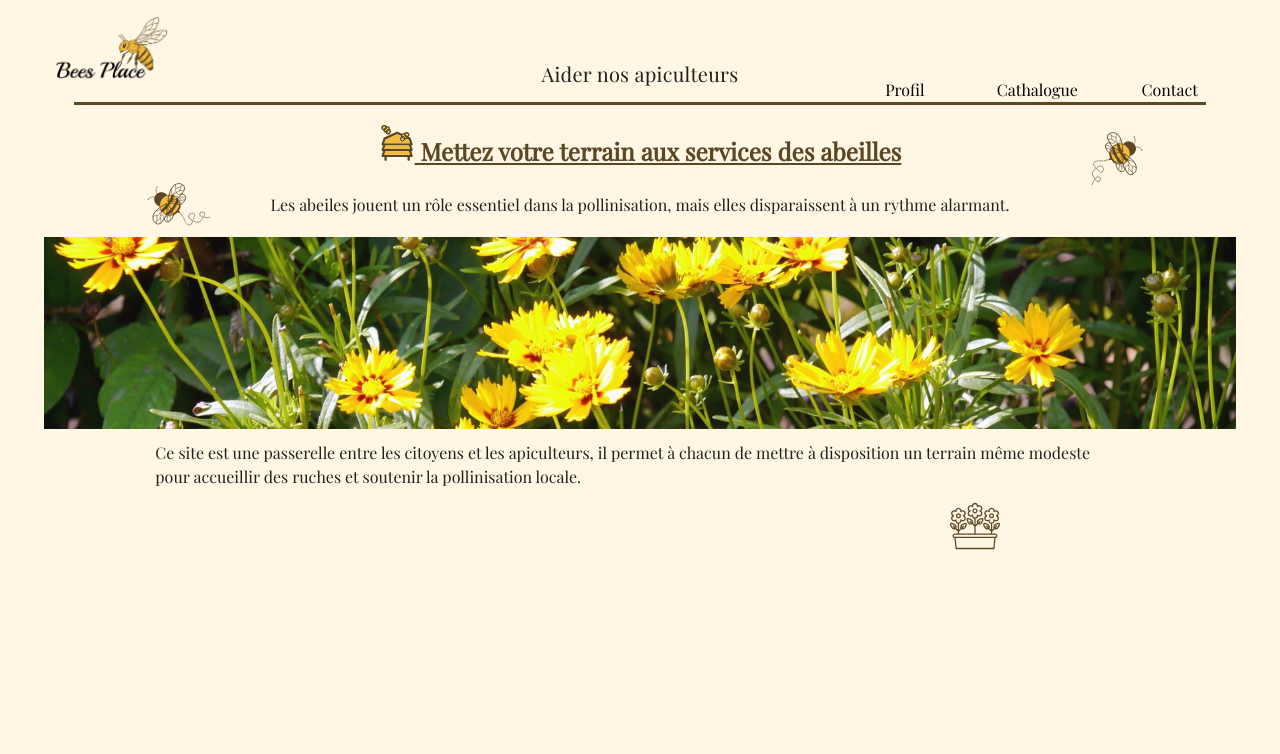
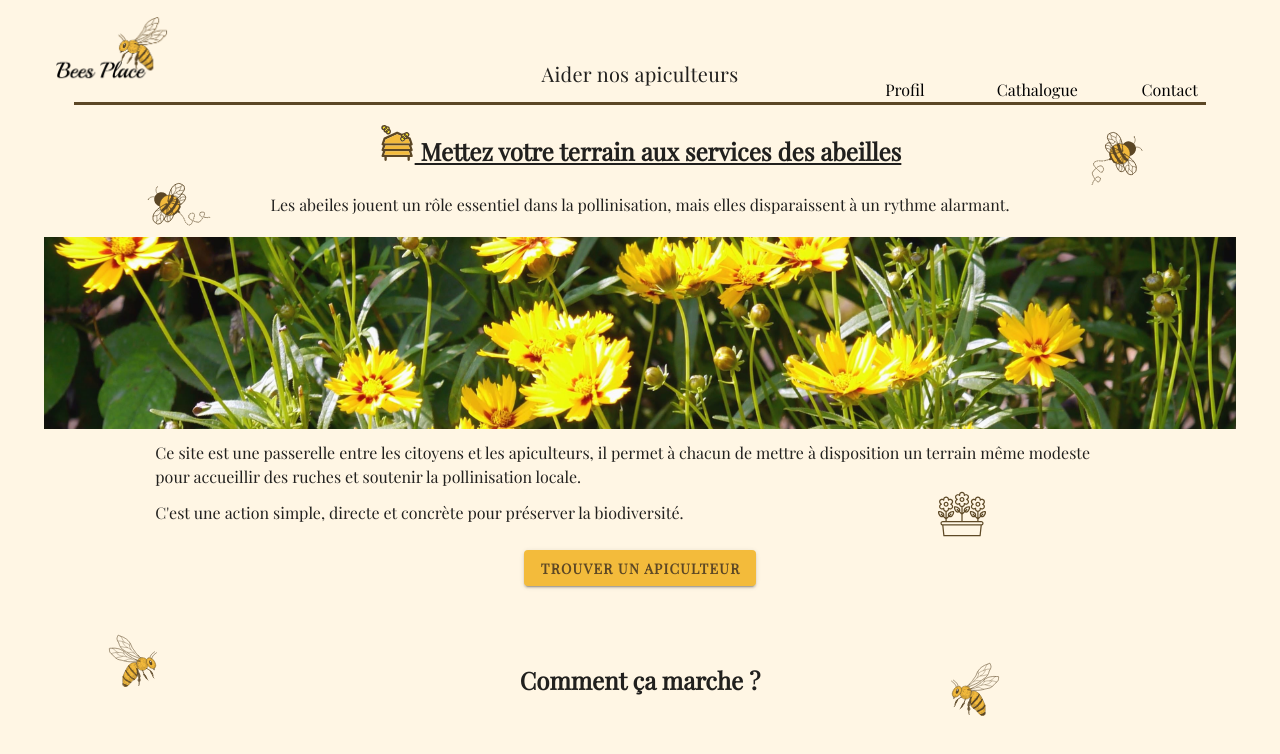
Before and after one commit to GeraudClmt/BeesPlaceFront, a Vue app: page /#/ in a window 1280 px wide. Shown: the top 754 px of the page. Built offline with nearby package versions, Linux system fonts and the light colour scheme.

Commit message:
Ajout d'élément dans l'index

```diff
--- a/src/router/views/index.vue
+++ b/src/router/views/index.vue
@@ -12,30 +12,19 @@ onMounted(() => {
     <NavBar />
     <v-main>
       <v-container>
-        <img
-          class="firstLittleBee"
-          src="@/assets/SVG/Petite_abeille.svg"
-          alt="Image petite abeille"
-        />
-        <img
-          class="secondeLittleBee"
-          src="@/assets/SVG/Petite_abeille.svg"
-          alt="Image petite abeille"
-        />
+
         <v-row class="d-flex justify-center">
           <v-col cols="11">
             <h2 class="subtitle text-center">
-              <img
-                src="@/assets/SVG/Ruche.svg"
-                alt="Image d'une Ruche"
-                class="imgSubtitle"
-              />
+              <img src="@/assets/SVG/Ruche.svg" alt="Image d'une Ruche" class="imgSubtitle" />
               Mettez votre terrain aux services des abeilles
             </h2>
           </v-col>
         </v-row>
         <v-row class="text-center d-flex justify-center">
           <v-col cols="10">
+            <img class="firstLittleBee" src="@/assets/SVG/Petite_abeille.svg" alt="Image petite abeille" />
+            <img class="secondeLittleBee" src="@/assets/SVG/Petite_abeille.svg" alt="Image petite abeille" />
             <p>
               Les abeiles jouent un rôle essentiel dans la pollinisation, mais
               elles disparaissent à un rythme alarmant.
@@ -43,11 +32,7 @@ onMounted(() => {
           </v-col>
         </v-row>
         <v-row class="mt-5">
-          <img
-            src="@/assets/Photos/Photo_fleurs.jpg"
-            alt="Image de fleurs"
-            class="imgFlowers"
-          />
+          <img src="@/assets/Photos/Photo_fleurs.jpg" alt="Image de fleurs" class="imgFlowers" />
         </v-row>
         <v-row class="mt5 d-flex justify-center">
           <v-col cols="10">
@@ -59,12 +44,27 @@ onMounted(() => {
           </v-col>
         </v-row>
         <v-row class="d-flex justify-end mt-0">
+          <v-col cols="8">
+            <p>C'est une action simple, directe et concrète pour préserver la biodiversité.</p>
+          </v-col>
+          <v-col cols="3" class="pa-0 ma-0">
+            <img class="imgPot" src="@/assets/SVG/Pot_de_fleurs.svg" alt="Image pot de fleurs" />
+          </v-col>
+        </v-row>
+        <v-row class="d-flex justify-center">
+          <v-col cols="10" class="text-center">
+            <v-btn class="btnPrimary">Trouver un apiculteur</v-btn>
+          </v-col>
+        </v-row>
+        <v-row class="d-flex justify-center mt-16">
+          <v-col cols="3" class="position-relative" >
+            <img class="firstBee" width="50em" src="@/assets/SVG/Logo_abeille.svg" alt="Image abeille" />
+          </v-col>
+          <v-col cols="6" class="text-center">
+            <h2>Comment ça marche ?</h2>
+          </v-col>
           <v-col cols="3">
-            <img
-              width="50vw"
-              src="@/assets/SVG/Pot_de_fleurs.svg"
-              alt="Image pot de fleurs"
-            />
+            <img width="50em" src="@/assets/SVG/Logo_abeille.svg" alt="Image abeille" />
           </v-col>
         </v-row>
       </v-container>
@@ -77,10 +77,11 @@ onMounted(() => {
   height: 1.5em;
   width: 1.5em;
 }
+
 .subtitle {
-  color: #5c4725;
   text-decoration: underline;
 }
+
 .firstLittleBee {
   position: absolute;
   left: 83vw;
@@ -88,6 +89,7 @@ onMounted(() => {
   transform: rotate(60deg);
   width: 3em;
 }
+
 .secondeLittleBee {
   position: absolute;
   left: 6vw;
@@ -95,26 +97,42 @@ onMounted(() => {
   transform: rotate(-55deg);
   width: 3em;
 }
+
 .imgFlowers {
   object-fit: cover;
   width: 100%;
   height: 15vw;
+}
+
+.imgPot {
+  vertical-align: text-top;
+  width: 3em;
+}
+
+.firstBee{
+  transform: scaleX(-1);
+  position: absolute;
+  left: 4em;
+  top: -1em;
 }
 @media (min-width: 500px) {
   .firstLittleBee {
     left: 85vw;
     top: 30vw;
   }
+
   .secondeLittleBee {
     left: 12vw;
     top: 32vw;
   }
 }
+
 @media (min-width: 800px) {
   .firstLittleBee {
     left: 85vw;
     top: 10vw;
   }
+
   .secondeLittleBee {
     left: 12vw;
     top: 14vw;
```
